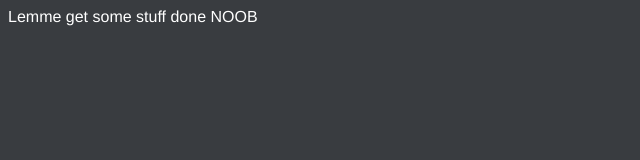
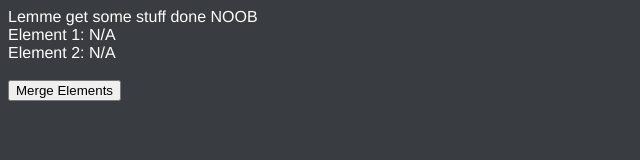
Before and after one commit to gaimn/alchemygame, a plain HTML site: page index.html in a window 1280 px wide. Shown: the whole page, without its empty margins (0-640 px from the left). Drawn offline with Linux system fonts and the light colour scheme.

Commit message:
Update index.html
Elements! The elements are here!

```diff
--- a/index.html
+++ b/index.html
@@ -6,6 +6,8 @@
     <title>Alchemy Simulator</title>
   </head>
   <body>
-    Lemme get some stuff done NOOB
+    Lemme get some stuff done NOOB<br>
+    Element 1: <span id="merge1">N/A</span><br>Element 2: <span id="merge2">N/A</span><br><br>
+    <button id="mergeButton">Merge Elements</button>
   </body>
 </html>
```
